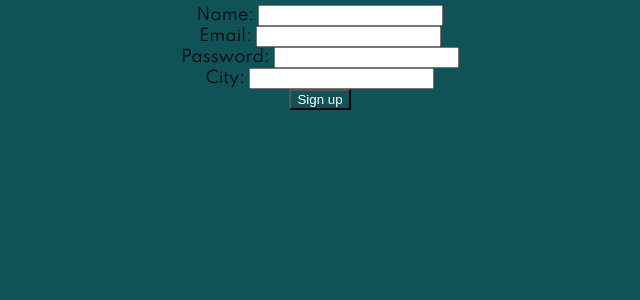
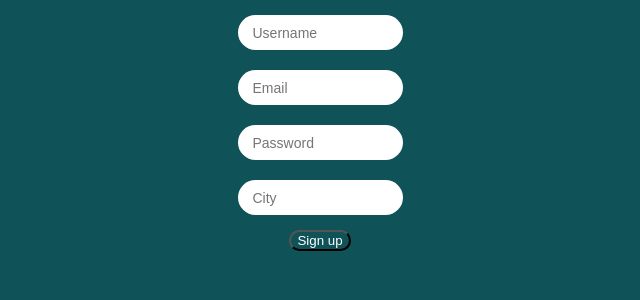
Before and after one commit to fionaochs/groupies-front-end, a React (Create React App) app: page /signup in a window 1280 px wide. Shown: the top 300 px of the page, without its empty margins (325-965 px from the left). Built offline with nearby package versions, Linux system fonts and the light colour scheme.

Commit message:
homepage

```diff
--- a/src/App.js
+++ b/src/App.js
@@ -7,9 +7,7 @@ import {
   BrowserRouter as Router,
 } from 'react-router-dom';
 import ConcertList from "./ConcertList.js"
-import Header from './Header';
 import Detail from './Detail.js';
-// import SignIn from './SignIn.js'
 import SignUp from './SignUp.js'
 import Saved from './Saved.js'
 import AboutUs from './AboutUs.js'
@@ -21,10 +19,6 @@ export default class App extends React.Component {
     return (
       <Router>
         <div>
-          {/* <Header /> */}
-          {/* <Link to="/saved">Saved</Link>&nbsp;
-          <Link to="/">go home</Link>
-          <Link to="/about">about us</Link> */}
           <Switch>
             <Route exact path="/" component={HomePage} />
             <Route exact path="/signup" component={SignUp} />
--- a/src/Header.css
+++ b/src/Header.css
@@ -1,6 +1,6 @@
 @import url('https://fonts.googleapis.com/css?family=Spartan&display=swap');
 
-h1{
+header{
 font-family: 'spartan';
 color: white;
 }
--- a/src/Header.js
+++ b/src/Header.js
@@ -3,7 +3,7 @@ import './Header.css'
 export default class Header extends Component {
     render() {
         return (
-            <div id="header">
+            <div className="header">
                 <header>Groupies</header>
             </div>
         )
--- a/src/HomePage.css
+++ b/src/HomePage.css
@@ -7,7 +7,7 @@
 h1{
     font-family: 'spartan';
     color: white;
-    font-size: 45px;
+    font-size: 65px;
 }
 html, body{
     width: 100%;
@@ -20,7 +20,6 @@ html, body{
     left: 0;
     margin: 0;
     padding: 0;
-    /* background: red; */
     border: 2px solid #0F5257;
 }
 #groupies{
@@ -33,4 +32,9 @@ body{
 button{
     color: white;
     background-color: #0F5257;
+    border-radius: 25px;
+
 }
+.hidden{
+    visibility: hidden;
+}
--- a/src/HomePage.js
+++ b/src/HomePage.js
@@ -1,9 +1,14 @@
 import React, { Component } from 'react'
 import SignIn from './SignIn.js'
+import SignUp from './SignUp.js'
 import './HomePage.css'
 
 export default class HomePage extends Component {
+    state = {
+        isSignUp: false
+    }
     render() {
+
         return (
             <div className="container">
                 <div className="logo">
@@ -11,7 +16,12 @@ export default class HomePage extends Component {
                     <br />
                     <h2>Connecting through concerts </h2>
                 </div>
-                <SignIn />
+
+                {this.state.isSignUp ? <SignUp /> : <SignIn/>}
+
+                {/* {this.state.isSignUp ? } */}
+                <button type="button" className={this.state.isSignUp ? 'hidden' : ''}
+                onClick={ () => { this.setState({isSignUp: true}) }}>Sign Up</button>
             </div>
         )
     }
--- a/src/SignIn.js
+++ b/src/SignIn.js
@@ -9,11 +9,12 @@ export default class SignIn extends Component {
     state = {
         usernameSignIn: '',
         passwordSignIn: '',
-
+        isSignUp: false
 
     }
 
-    handleSignIn = async () => {
+    handleSignIn = async (e) => {
+        e.preventDefault();
 
         const signIn = await request.post(`https://vast-ravine-67223.herokuapp.com/api/auth/signin`, {
             email: this.state.usernameSignIn,
@@ -33,10 +34,11 @@ export default class SignIn extends Component {
                     <input value={ this.state.usernameSignIn} onChange={(e) => this.setState({ usernameSignIn: e.target.value})} placeholder="Username"/>
                     <br/>
                     <input value={ this.state.passwordSignIn} onChange={(e) => this.setState({ passwordSignIn: e.target.value})} placeholder="Password"/>
+                    { this.state.isSignUp && <div>sign up</div>}
                     <br/>
-                    <button>Sign Up?</button>
-                    <button>Sign In</button>
+                    <button type="submit">Sign In</button>
                 </form>
+
             </div>
         )
     }
--- /dev/null
+++ b/src/SignUp.css
@@ -0,0 +1,56 @@
+@import url('https://fonts.googleapis.com/css?family=Spartan&display=swap');
+
+.container {
+    margin-top: 100px;
+
+    height: 100vh;
+    width: 100vw;
+    align-items: center;
+    }
+
+.logo {
+    align-items: center;
+}
+
+.signup-container {
+    align-items: center;
+}
+
+.signup-form {
+    align-items: center;
+
+}
+.signup-form input {
+    border: 0;
+    background: WHITE;
+    border-radius: 25px;
+    height: 25px;
+    width: 150px;
+    margin: 10px 10px 10px 10px;
+    font-size: 14px;
+    padding: 5px 0px 5px 15px;
+    }
+.signup-container button{
+    border-radius: 25px;
+    color: white;
+    font: white;
+    margin: 5px 10px 10px 10px;
+}
+.signup-container button:hover{
+    cursor: pointer;
+
+}
+h1{
+    font-size: 45px;
+    margin-right: 10px;
+    color: white;
+    font-family: 'spartan';
+
+}
+h2{
+    margin-right: 10px;
+    color: white;
+    font-family: 'spartan';
+
+
+}
--- a/src/SignUp.js
+++ b/src/SignUp.js
@@ -1,6 +1,6 @@
 import React, { Component } from 'react'
 import request from 'superagent'
-import { Link } from 'react-router-dom'
+import './SignUp.css'
 
 export default class LogIn extends Component {
 
@@ -30,18 +30,20 @@ export default class LogIn extends Component {
 
     render() {
         return (
-            <div>
-                Name: <input value={ this.state.username} onChange={(e) => this.setState({ username: e.target.value})} />
+            <div className="signup-container">
+                <form className="signup-form">
+                    <input value={ this.state.username} onChange={(e) => this.setState({ username: e.target.value})} placeholder="Username"/>
                     <br />
-                Email: <input value={ this.state.email} onChange={(e) => this.setState({ email: e.target.value})} />
+                    <input value={ this.state.email} onChange={(e) => this.setState({ email: e.target.value})} placeholder="Email"/>
                     <br />
-            Password: <input value={ this.state.password} onChange={(e) => this.setState({ password: e.target.value})} />
+                    <input value={ this.state.password} onChange={(e) => this.setState({ password: e.target.value})} placeholder="Password"/>
                     <br />
-                City: <input value={ this.state.city} onChange={(e) => this.setState({ city: e.target.value})} />
+                    <input value={ this.state.city} onChange={(e) => this.setState({ city: e.target.value})} placeholder="City"/>
                     <br />
                     <button onClick={ this.handleSignUp }>Sign up</button>
                     <br />
-                <Link />
+
+                </form>
             </div>
         )
     }
```
Lines whose indentation alone changed are shown as unchanged.
